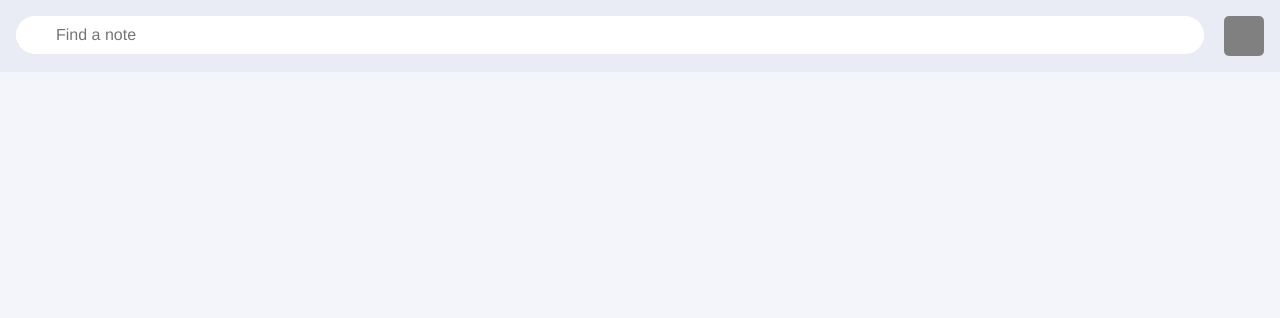
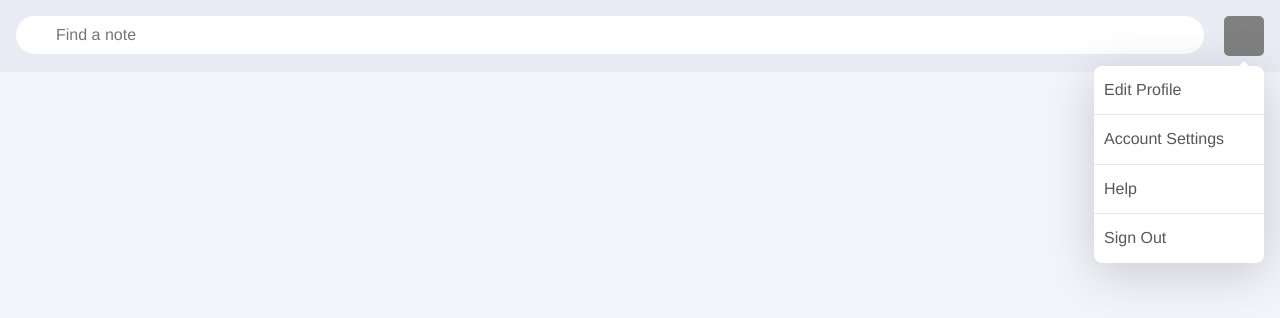
Before and after one commit to bilkn/cloud-note, a React (Create React App) app: page /account in a window 1280 px wide. Shown: the top 318 px of the page. Built offline with nearby package versions, Linux system fonts and the light colour scheme; some icons are missing.

Commit message:
feat: add popover container

```diff
--- a/src/containers/header.js
+++ b/src/containers/header.js
@@ -1,6 +1,7 @@
 import React from 'react';
-import { Header, Popover } from '../components';
+import { Header } from '../components';
 import { Search } from '@styled-icons/evil/Search';
+import { PopoverContainer } from './popover';
 function HeaderContainer() {
   return (
     <Header>
@@ -14,25 +15,7 @@
           </Header.SearchBox>
         </Header.Box>
         <Header.Profile>
-          {/* <Popover>
-            <Popover.List>
-              <Popover.Item>
-                <Popover.ButtonLink>Edit Profile</Popover.ButtonLink>
-              </Popover.Item>
-              <Popover.Line />
-              <Popover.Item>
-                <Popover.ButtonLink>Account Settings</Popover.ButtonLink>
-              </Popover.Item>
-              <Popover.Line />
-              <Popover.Item>
-                <Popover.ButtonLink>Help</Popover.ButtonLink>
-              </Popover.Item>
-              <Popover.Line />
-              <Popover.Item>
-                <Popover.ButtonLink>Sign Out</Popover.ButtonLink>
-              </Popover.Item>
-            </Popover.List>
-          </Popover> */}
+        <PopoverContainer />
         </Header.Profile>
       </Header.Wrapper>
     </Header>
--- /dev/null
+++ b/src/containers/popover.js
@@ -0,0 +1,26 @@
+import React from "react"
+import { Popover } from "../components"
+
+export function PopoverContainer({links}) {
+    return (
+      <Popover>
+        <Popover.List>
+          <Popover.Item>
+            <Popover.ButtonLink>Edit Profile</Popover.ButtonLink>
+          </Popover.Item>
+          <Popover.Line />
+          <Popover.Item>
+            <Popover.ButtonLink>Account Settings</Popover.ButtonLink>
+          </Popover.Item>
+          <Popover.Line />
+          <Popover.Item>
+            <Popover.ButtonLink>Help</Popover.ButtonLink>
+          </Popover.Item>
+          <Popover.Line />
+          <Popover.Item>
+            <Popover.ButtonLink>Sign Out</Popover.ButtonLink>
+          </Popover.Item>
+        </Popover.List>
+      </Popover>
+    );
+}
```
